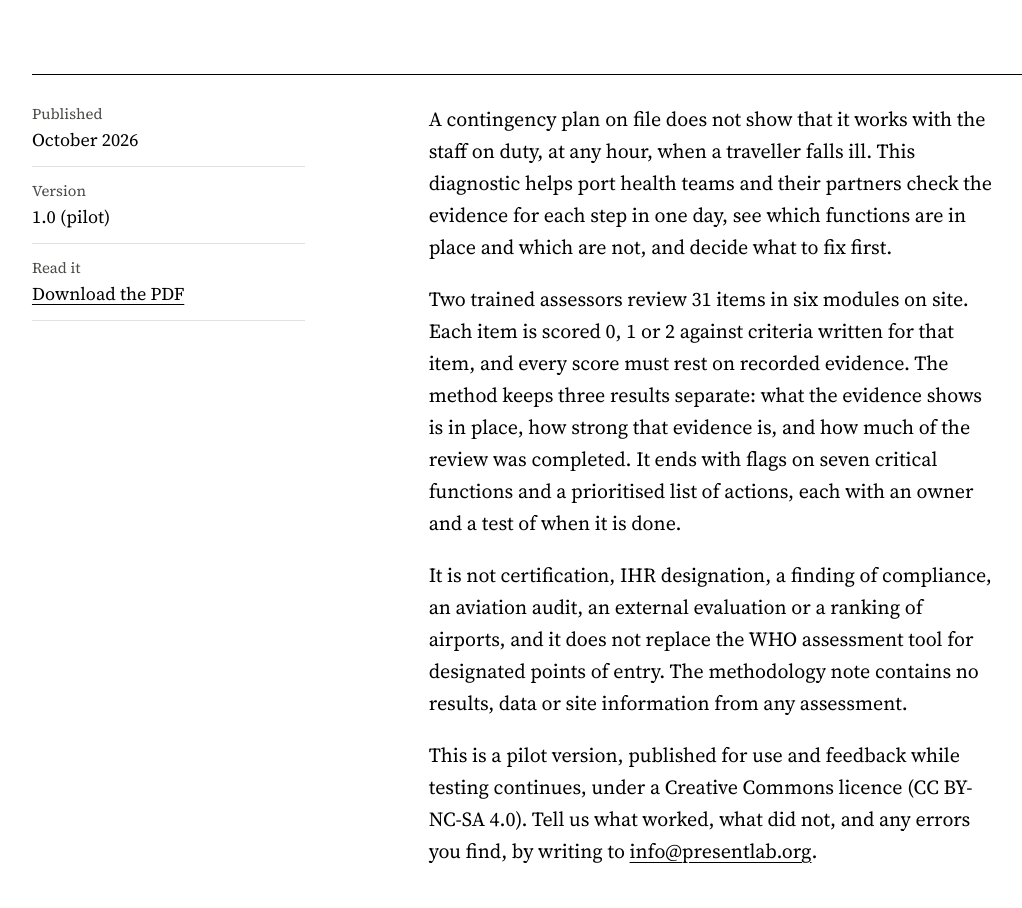
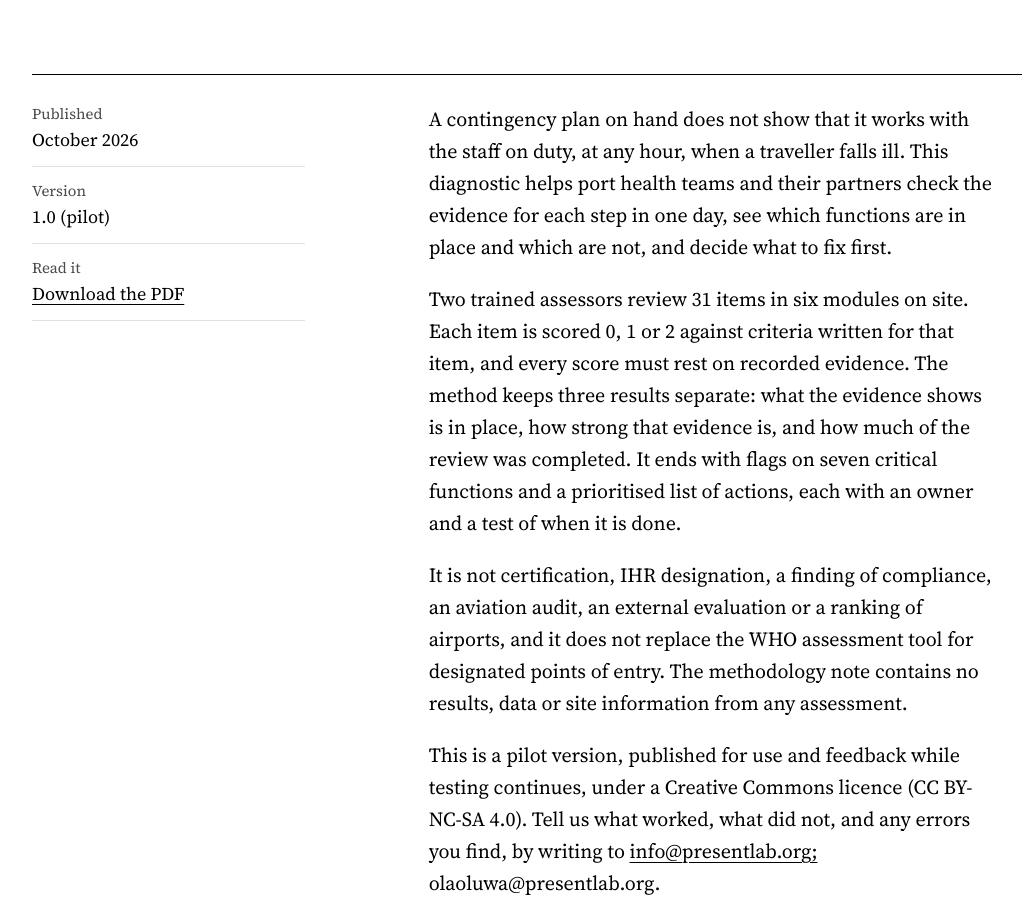
Before and after one commit to Akinloluwinc/presentlab-website, an Eleventy site: page src/notes/rapid-preparedness-diagnostic-for-airports.md in a window 1280 px wide. Shown: the part 516-1424 px from the top of the page, without its empty margins (25-1047 px from the left). Built offline with nearby package versions, Linux system fonts and the light colour scheme; Eleventy itself is replaced by a stand-in of ours; files that its build step writes are made by us from their sources.

Commit message:
Update note: rapid-preparedness-diagnostic-for-airports

```diff
--- a/src/notes/rapid-preparedness-diagnostic-for-airports.md
+++ b/src/notes/rapid-preparedness-diagnostic-for-airports.md
@@ -3,14 +3,16 @@ type: method
 title: Rapid preparedness diagnostic for airports
 date: 2026-10-01
 practice: health-security
-dek: "A one-day, evidence-based review of 31 items that checks whether an airport can detect, assess, isolate, refer and notify an ill traveller today, and decide what to fix first."
+dek: A one-day, evidence-based review of 31 items that checks whether an airport
+  can detect, assess, isolate, refer and notify an ill traveller today, and
+  decide what to fix first.
 version: 1.0 (pilot)
-file: /assets/uploads/present-lab-rapid-preparedness-diagnostic-methodology-note-v1.0.pdf
+file: /assets/uploads/rapid-preparedness-diagnostic-methodology-note-1-.pdf
 ---
-A contingency plan on file does not show that it works with the staff on duty, at any hour, when a traveller falls ill. This diagnostic helps port health teams and their partners check the evidence for each step in one day, see which functions are in place and which are not, and decide what to fix first.
+A contingency plan on hand does not show that it works with the staff on duty, at any hour, when a traveller falls ill. This diagnostic helps port health teams and their partners check the evidence for each step in one day, see which functions are in place and which are not, and decide what to fix first.
 
 Two trained assessors review 31 items in six modules on site. Each item is scored 0, 1 or 2 against criteria written for that item, and every score must rest on recorded evidence. The method keeps three results separate: what the evidence shows is in place, how strong that evidence is, and how much of the review was completed. It ends with flags on seven critical functions and a prioritised list of actions, each with an owner and a test of when it is done.
 
 It is not certification, IHR designation, a finding of compliance, an aviation audit, an external evaluation or a ranking of airports, and it does not replace the WHO assessment tool for designated points of entry. The methodology note contains no results, data or site information from any assessment.
 
-This is a pilot version, published for use and feedback while testing continues, under a Creative Commons licence (CC BY-NC-SA 4.0). Tell us what worked, what did not, and any errors you find, by writing to [info@presentlab.org](mailto:info@presentlab.org).
+This is a pilot version, published for use and feedback while testing continues, under a Creative Commons licence (CC BY-NC-SA 4.0). Tell us what worked, what did not, and any errors you find, by writing to [info@presentlab.org;](mailto:info@presentlab.org) olaoluwa@presentlab.org.
```
Also changed, not shown: 1 other file.
